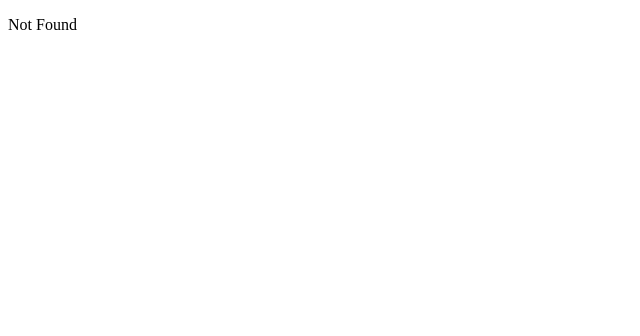
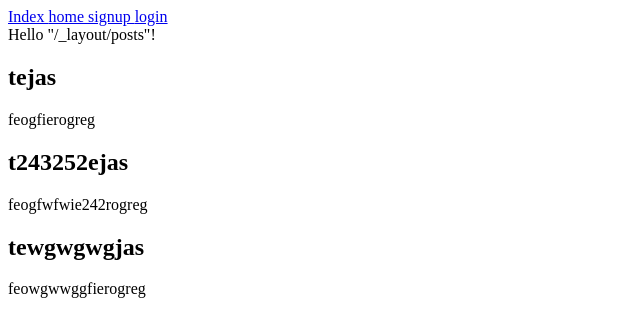
Before and after one commit to tejasnasa/echoes, a React (Vite) app: page /posts in a window 1280 px wide. Shown: the top 336 px of the page, without its empty margins (0-640 px from the left). Built offline with nearby package versions, Linux system fonts and the light colour scheme.

Commit message:
Query test

```diff
--- a/package.json
+++ b/package.json
@@ -10,12 +10,15 @@
     "preview": "vite preview"
   },
   "dependencies": {
+    "@tanstack/react-query": "^5.66.0",
+    "@tanstack/react-query-devtools": "^5.66.0",
     "@tanstack/react-router": "^1.102.5",
     "react": "^19.0.0",
     "react-dom": "^19.0.0"
   },
   "devDependencies": {
     "@eslint/js": "^9.19.0",
+    "@tanstack/eslint-plugin-query": "^5.66.1",
     "@tanstack/router-devtools": "^1.102.5",
     "@tanstack/router-plugin": "^1.102.6",
     "@types/react": "^19.0.8",
--- a/src/api/fetchPost.ts
+++ b/src/api/fetchPost.ts
@@ -1,5 +1,11 @@
+import data from "../sample-data/posts.json";
+
 export const fetchPost = (id: string) => {
   return {
     hi: "hello",
   };
 };
+
+export const getPosts = () => {
+  return data;
+};
--- a/src/main.tsx
+++ b/src/main.tsx
@@ -1,12 +1,15 @@
 import ReactDOM from "react-dom/client";
 import { RouterProvider, createRouter } from "@tanstack/react-router";
 import { routeTree } from "./routeTree.gen";
+import { QueryClient, QueryClientProvider } from "@tanstack/react-query";
 
 // Set up a Router instance
 const router = createRouter({
   routeTree,
   defaultPreload: "intent",
 });
+
+const queryClient = new QueryClient();
 
 // Register things for typesafety
 declare module "@tanstack/react-router" {
@@ -19,5 +22,9 @@ const rootElement = document.getElementById("app")!;
 
 if (!rootElement.innerHTML) {
   const root = ReactDOM.createRoot(rootElement);
-  root.render(<RouterProvider router={router} />);
+  root.render(
+    <QueryClientProvider client={queryClient}>
+      <RouterProvider router={router} />
+    </QueryClientProvider>
+  );
 }
--- a/src/routeTree.gen.ts
+++ b/src/routeTree.gen.ts
@@ -15,6 +15,7 @@ import { Route as LayoutImport } from './routes/_layout'
 import { Route as LayoutIndexImport } from './routes/_layout/index'
 import { Route as LayoutUserImport } from './routes/_layout/user'
 import { Route as LayoutSignupImport } from './routes/_layout/signup'
+import { Route as LayoutPostsImport } from './routes/_layout/posts'
 import { Route as LayoutLoginImport } from './routes/_layout/login'
 import { Route as LayoutHomeImport } from './routes/_layout/home'
 import { Route as LayoutAboutImport } from './routes/_layout/about'
@@ -42,6 +43,12 @@ const LayoutUserRoute = LayoutUserImport.update({
 const LayoutSignupRoute = LayoutSignupImport.update({
   id: '/signup',
   path: '/signup',
+  getParentRoute: () => LayoutRoute,
+} as any)
+
+const LayoutPostsRoute = LayoutPostsImport.update({
+  id: '/posts',
+  path: '/posts',
   getParentRoute: () => LayoutRoute,
 } as any)
 
@@ -101,6 +108,13 @@ declare module '@tanstack/react-router' {
       preLoaderRoute: typeof LayoutLoginImport
       parentRoute: typeof LayoutImport
     }
+    '/_layout/posts': {
+      id: '/_layout/posts'
+      path: '/posts'
+      fullPath: '/posts'
+      preLoaderRoute: typeof LayoutPostsImport
+      parentRoute: typeof LayoutImport
+    }
     '/_layout/signup': {
       id: '/_layout/signup'
       path: '/signup'
@@ -138,6 +152,7 @@ interface LayoutRouteChildren {
   LayoutAboutRoute: typeof LayoutAboutRoute
   LayoutHomeRoute: typeof LayoutHomeRoute
   LayoutLoginRoute: typeof LayoutLoginRoute
+  LayoutPostsRoute: typeof LayoutPostsRoute
   LayoutSignupRoute: typeof LayoutSignupRoute
   LayoutUserRoute: typeof LayoutUserRoute
   LayoutIndexRoute: typeof LayoutIndexRoute
@@ -148,6 +163,7 @@ const LayoutRouteChildren: LayoutRouteChildren = {
   LayoutAboutRoute: LayoutAboutRoute,
   LayoutHomeRoute: LayoutHomeRoute,
   LayoutLoginRoute: LayoutLoginRoute,
+  LayoutPostsRoute: LayoutPostsRoute,
   LayoutSignupRoute: LayoutSignupRoute,
   LayoutUserRoute: LayoutUserRoute,
   LayoutIndexRoute: LayoutIndexRoute,
@@ -162,6 +178,7 @@ export interface FileRoutesByFullPath {
   '/about': typeof LayoutAboutRoute
   '/home': typeof LayoutHomeRoute
   '/login': typeof LayoutLoginRoute
+  '/posts': typeof LayoutPostsRoute
   '/signup': typeof LayoutSignupRoute
   '/user': typeof LayoutUserRoute
   '/': typeof LayoutIndexRoute
@@ -172,6 +189,7 @@ export interface FileRoutesByTo {
   '/about': typeof LayoutAboutRoute
   '/home': typeof LayoutHomeRoute
   '/login': typeof LayoutLoginRoute
+  '/posts': typeof LayoutPostsRoute
   '/signup': typeof LayoutSignupRoute
   '/user': typeof LayoutUserRoute
   '/': typeof LayoutIndexRoute
@@ -184,6 +202,7 @@ export interface FileRoutesById {
   '/_layout/about': typeof LayoutAboutRoute
   '/_layout/home': typeof LayoutHomeRoute
   '/_layout/login': typeof LayoutLoginRoute
+  '/_layout/posts': typeof LayoutPostsRoute
   '/_layout/signup': typeof LayoutSignupRoute
   '/_layout/user': typeof LayoutUserRoute
   '/_layout/': typeof LayoutIndexRoute
@@ -197,6 +216,7 @@ export interface FileRouteTypes {
     | '/about'
     | '/home'
     | '/login'
+    | '/posts'
     | '/signup'
     | '/user'
     | '/'
@@ -206,6 +226,7 @@ export interface FileRouteTypes {
     | '/about'
     | '/home'
     | '/login'
+    | '/posts'
     | '/signup'
     | '/user'
     | '/'
@@ -216,6 +237,7 @@ export interface FileRouteTypes {
     | '/_layout/about'
     | '/_layout/home'
     | '/_layout/login'
+    | '/_layout/posts'
     | '/_layout/signup'
     | '/_layout/user'
     | '/_layout/'
@@ -250,6 +272,7 @@ export const routeTree = rootRoute
         "/_layout/about",
         "/_layout/home",
         "/_layout/login",
+        "/_layout/posts",
         "/_layout/signup",
         "/_layout/user",
         "/_layout/",
@@ -266,6 +289,10 @@ export const routeTree = rootRoute
     },
     "/_layout/login": {
       "filePath": "_layout/login.tsx",
+      "parent": "/_layout"
+    },
+    "/_layout/posts": {
+      "filePath": "_layout/posts.tsx",
       "parent": "/_layout"
     },
     "/_layout/signup": {
--- /dev/null
+++ b/src/routes/_layout/posts.tsx
@@ -0,0 +1,26 @@
+import { useQuery, useQueryClient } from "@tanstack/react-query";
+import { createFileRoute } from "@tanstack/react-router";
+import { getPosts } from "../../api/fetchPost";
+
+export const Route = createFileRoute("/_layout/posts")({
+  component: RouteComponent,
+});
+
+function RouteComponent() {
+
+  // Queries
+  const query = useQuery({ queryKey: ["posts"], queryFn: getPosts });
+  return (
+    <div>
+      Hello "/_layout/posts"!
+      <section>
+        {query.data?.map((post) => (
+          <div key={post.id}>
+            <h1>{post.user}</h1>
+            <p>{post.text}</p>
+          </div>
+        ))}
+      </section>
+    </div>
+  );
+}
--- /dev/null
+++ b/src/sample-data/posts.json
@@ -0,0 +1,17 @@
+[
+  {
+    "id": "hello",
+    "user": "tejas",
+    "text": "feogfierogreg"
+  },
+  {
+    "id": "helw352lo",
+    "user": "t243252ejas",
+    "text": "feogfwfwie242rogreg"
+  },
+  {
+    "id": "hellwgo",
+    "user": "tewgwgwgjas",
+    "text": "feowgwwggfierogreg"
+  }
+]
```
Also changed, not shown: 1 other file (tests, documents, lock files or other folders).
